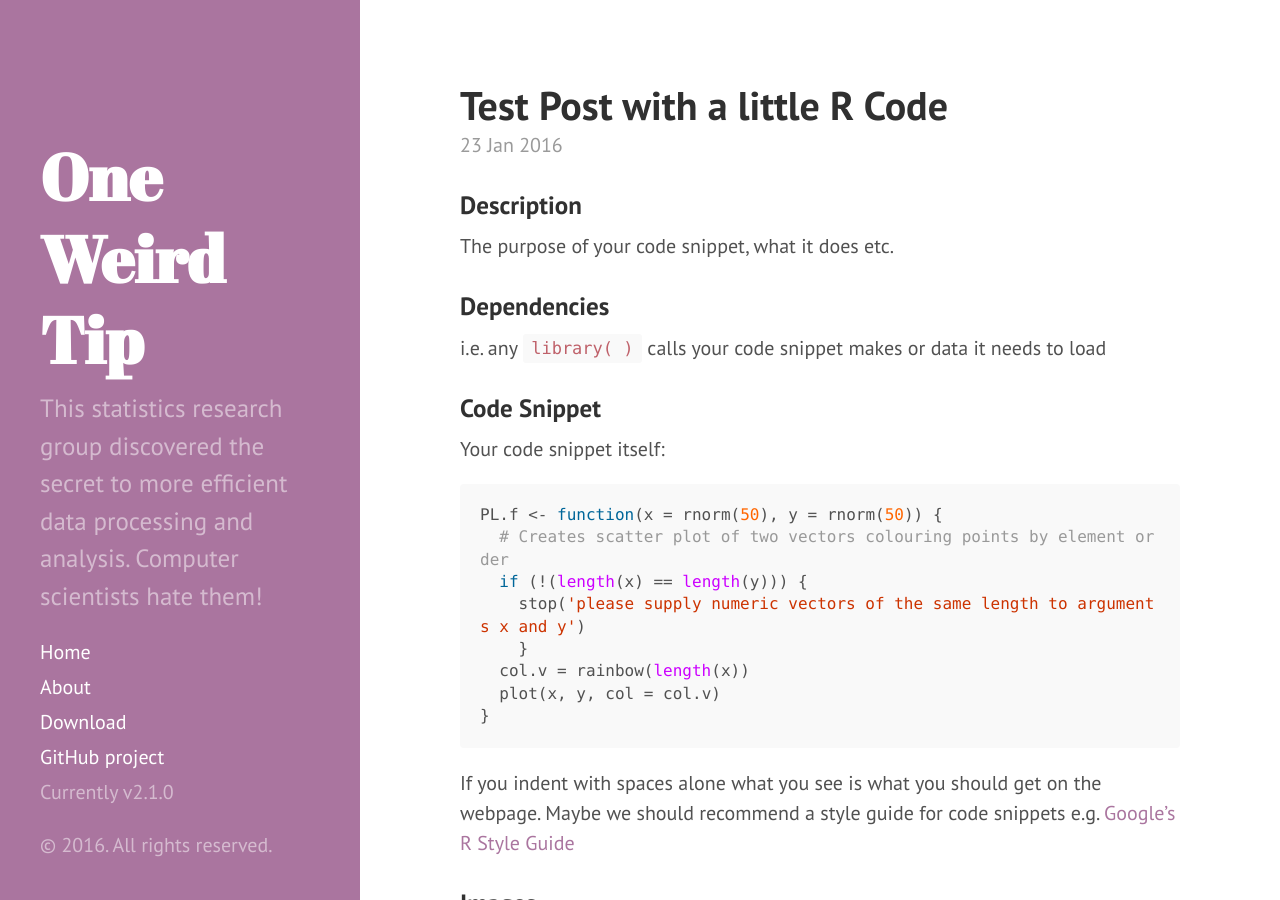
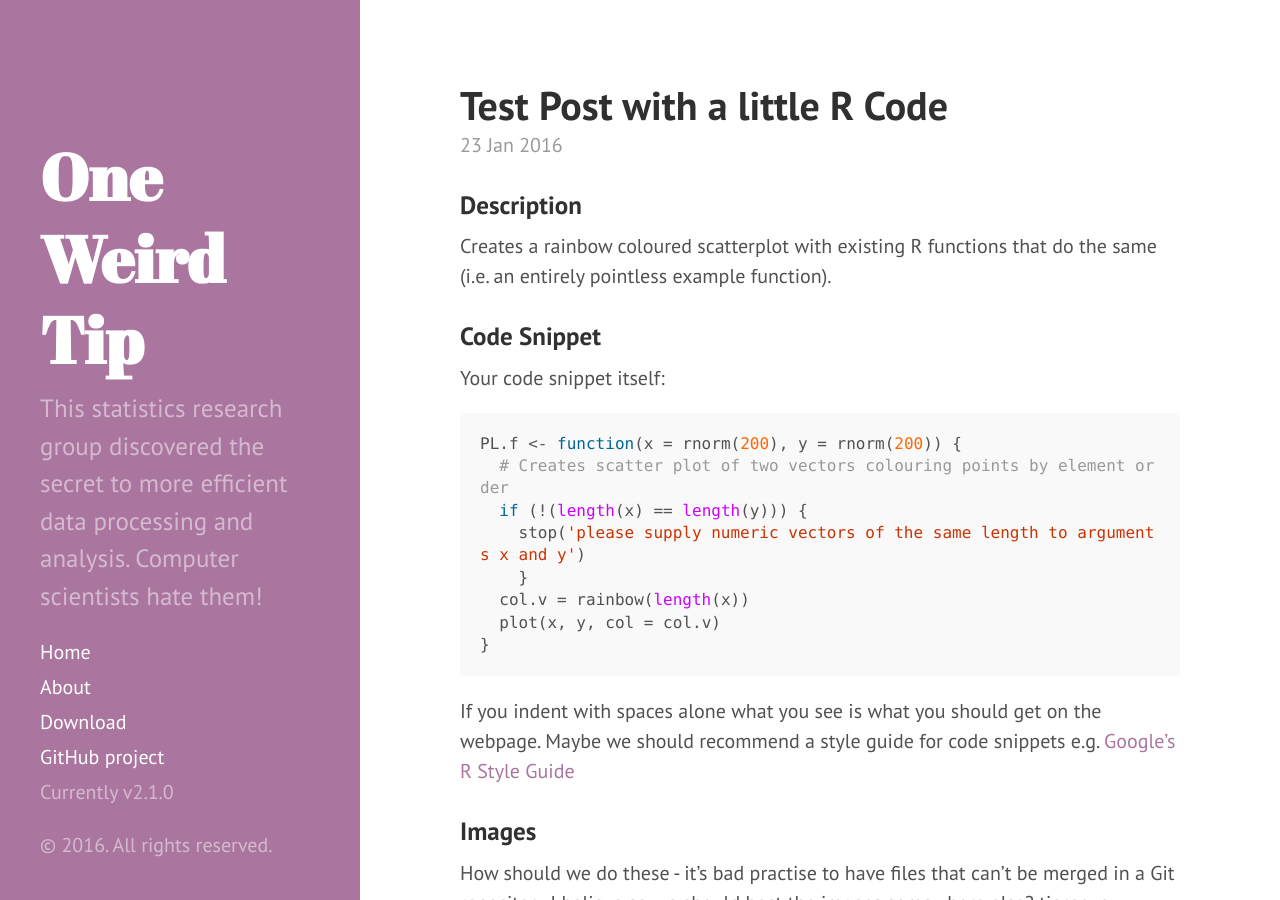
Before and after one commit to bragqut/bragqut.github.io, a Jekyll site: the page built from _posts/2016-01-23-test-snippet.md, in a window 1280 px wide and 900 px high. Built offline with Jekyll 4.4.1, drawn with Linux system fonts in a browser that asks for light colours; Markdown is read by kramdown in place of the engine named in the settings.

Commit message:
mucking about with potential headings in search of a good post structure to suggest

````diff
--- a/_posts/2016-01-23-test-snippet.md
+++ b/_posts/2016-01-23-test-snippet.md
@@ -5,16 +5,12 @@ title: Test Post with a little R Code
 
 
 ### Description
-The purpose of your code snippet, what it does etc.
-
-
-### Dependencies
-i.e. any `library( )` calls your code snippet makes or data it needs to load
+Creates a rainbow coloured scatterplot with existing R functions that do the same (i.e. an entirely pointless example function).
 
 ### Code Snippet
 Your code snippet itself:
 ```r
-PL.f <- function(x = rnorm(50), y = rnorm(50)) {
+PL.f <- function(x = rnorm(200), y = rnorm(200)) {
   # Creates scatter plot of two vectors colouring points by element order
   if (!(length(x) == length(y))) {
     stop('please supply numeric vectors of the same length to arguments x and y')
````
